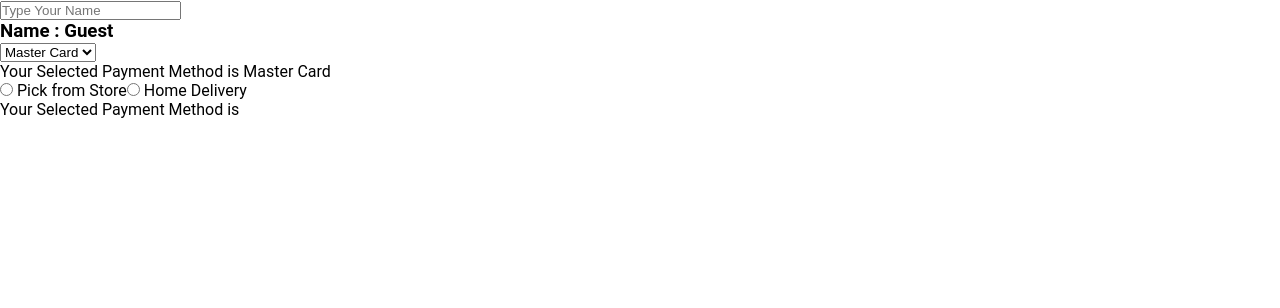
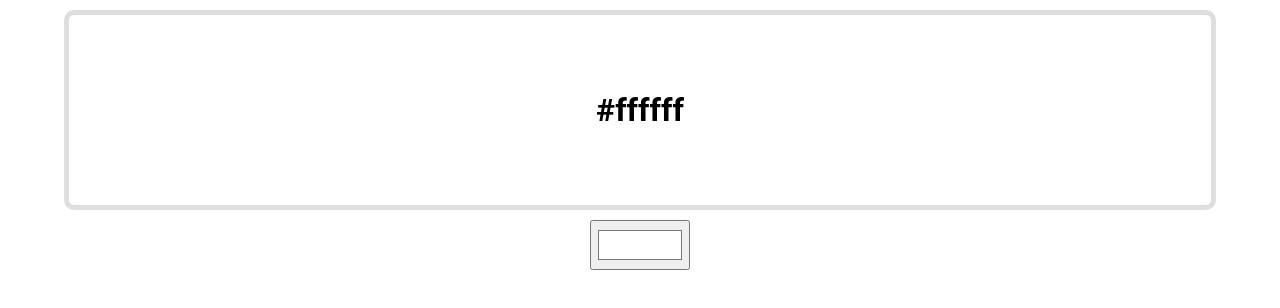
Before and after one commit to kr395/learn-react, a React (Vite) app: page / in a window 1280 px wide. Shown: the top 308 px of the page. Built offline with nearby package versions, Linux system fonts and the light colour scheme.

Commit message:
Color Picker App Created

```diff
--- /dev/null
+++ b/src/ColorPicker/Picker.css
@@ -0,0 +1,35 @@
+*{
+  padding:0;
+  margin:0;
+  box-sizing:border-box;
+}
+html body{
+  width:100%;
+  height:100%;
+  font-family: 'Roboto', sans-serif;
+}
+
+.container{
+  display:flex;
+  justify-content:center;
+  align-items:center;
+  flex-direction:column;
+}
+
+.colorDisplay{
+  width:90%;
+  height:200px;
+  display:flex;
+  justify-content:center;
+  align-items:center;
+  background-color:#ff85e9;
+  margin:10px 0px;
+  border-radius:10px;
+  border:5px solid #dedede;
+}
+#colorPicker{
+   width:100px;
+   height:50px;
+   padding:5px
+
+}
--- /dev/null
+++ b/src/ColorPicker/Picker.jsx
@@ -0,0 +1,6 @@
+import "./Picker.css";
+import PickerComp from "./PickerComp.jsx";
+
+export default function Picker() {
+  return <PickerComp />;
+}
--- /dev/null
+++ b/src/ColorPicker/PickerComp.jsx
@@ -0,0 +1,30 @@
+import React, {
+  useState,
+  useEffect,
+  useContext,
+  useReducer,
+  useCallback,
+} from "react";
+
+export default function PickerComp() {
+  const [color, setColor] = useState("#ffffff");
+  const [txtColor, setTxtColor] = useState("#000000");
+  return (
+    <div className="container">
+      <div className="colorDisplay" style={{ backgroundColor: color }}>
+        <h1 style={{ color: txtColor }}>{color}</h1>
+      </div>
+      <div className="colorPicker">
+        <input
+          type="color"
+          id="colorPicker"
+          name="color"
+          value={color}
+          onChange={() => {
+            setColor(document.getElementById("colorPicker").value);
+          }}
+        />
+      </div>
+    </div>
+  );
+}
--- a/src/index.jsx
+++ b/src/index.jsx
@@ -3,11 +3,13 @@ import ReactDOM from 'react-dom/client'
 import App from './App'
 import NewApp from './NewApp'
 import Hooks from './Hooks'
+import Picker from './ColorPicker/Picker.jsx'
 
 ReactDOM.createRoot(document.getElementById('root')).render(
 	<React.StrictMode>
 		{/* <App /> */}
     {/* <NewApp/> */}
-    <Hooks/>
+    {/* <Hooks/> */}
+    <Picker/>
 	</React.StrictMode>
 )
```
